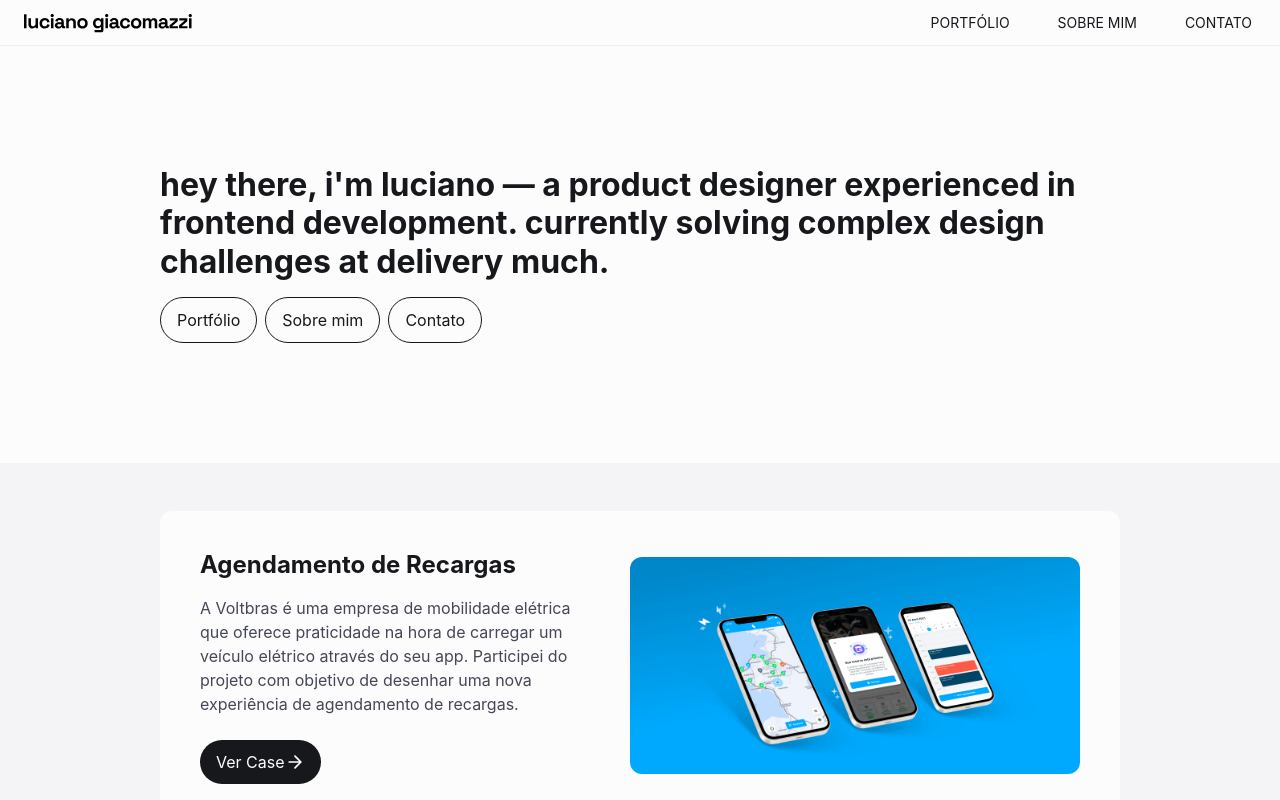
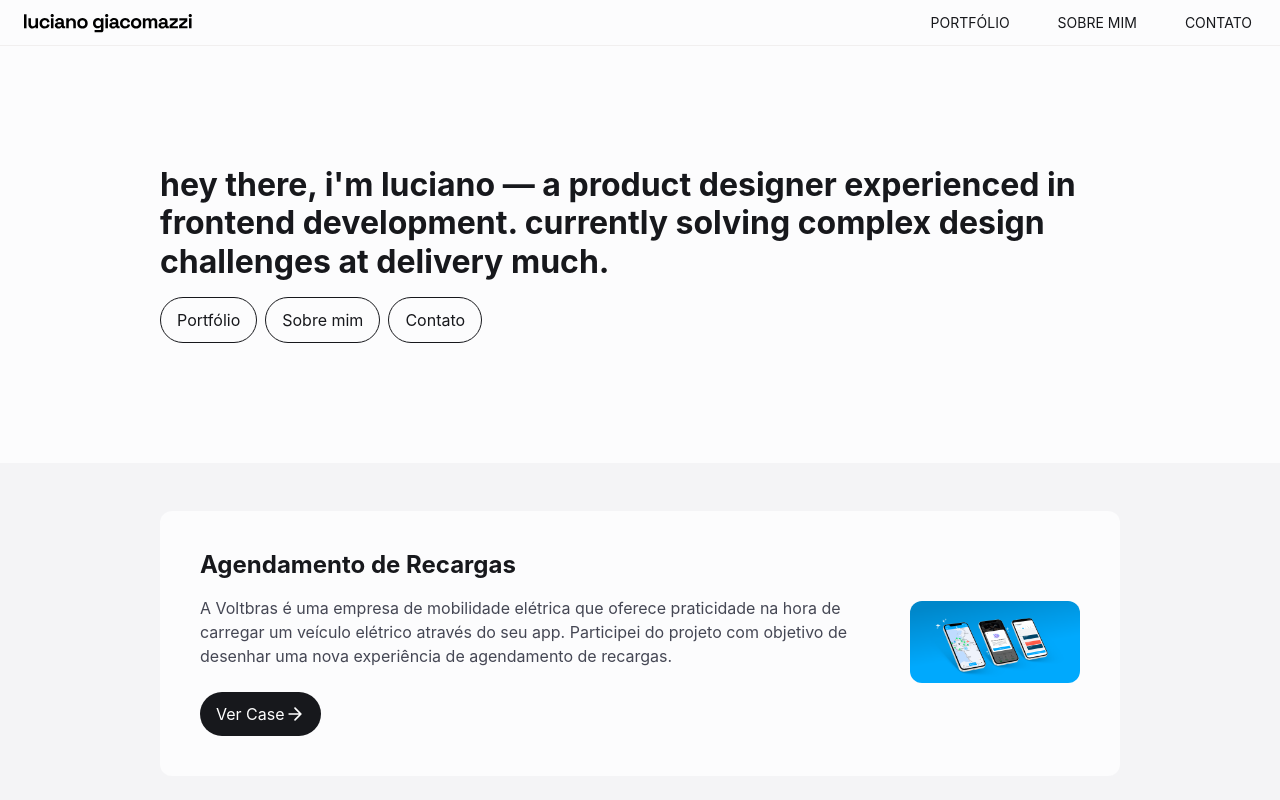
Before and after one commit to lgiacomazzi/portfolio-2021, a Next.js app: page / in a window 1280 px wide. Shown: the top 800 px of the page. Built offline with nearby package versions, Linux system fonts and the light colour scheme; a web font is replaced by a local one.

Commit message:
fix fonts

```diff
--- a/styles/components/ProjectCard.module.css
+++ b/styles/components/ProjectCard.module.css
@@ -51,6 +51,10 @@
     padding: 16px;
   }
 
+  .projectCard:hover {
+    outline: none;
+  }
+
   .projectHeroImage img {
     width: 100%;
   }
--- a/styles/globals.css
+++ b/styles/globals.css
@@ -1,6 +1,12 @@
 @font-face {
   font-family: "Space Grotesk";
   src: url("/fonts/SpaceGrotesk.ttf");
+}
+
+
+html {
+  max-width: 100vw;
+  overflow-x: hidden;
 }
 
 html,
@@ -13,7 +19,9 @@ body {
 
   font-size: 16px;
   font-variation-settings: "wght" 400;
-
+  letter-spacing: normal;
+  -webkit-font-smoothing: antialiased;
+  -moz-osx-font-smoothing: grayscale;
   color: var(--text-primary);
   background: var(--ui-background-light);
 }
@@ -41,6 +49,7 @@ ul, li {
 }
 
 img {
+  max-width: 100%;
   -webkit-user-drag: none;
 }
 
```
